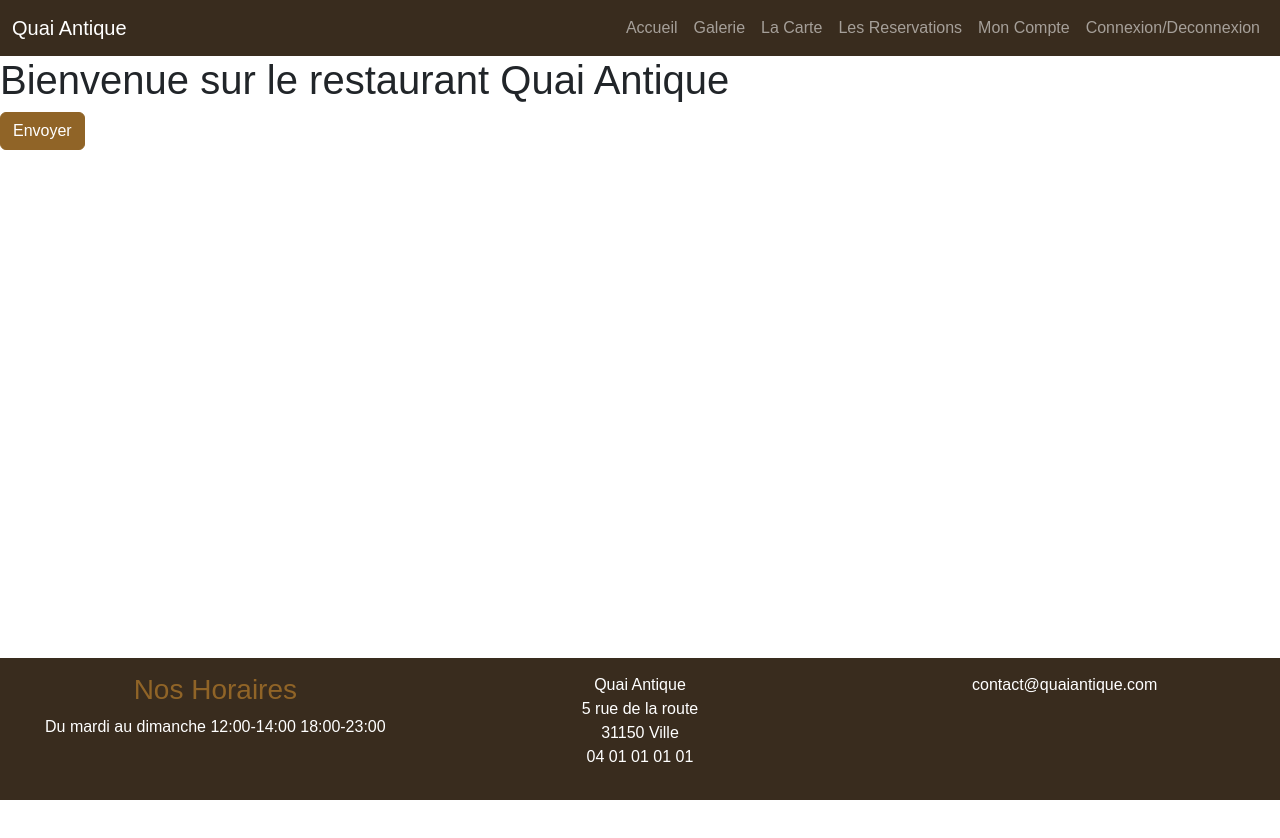
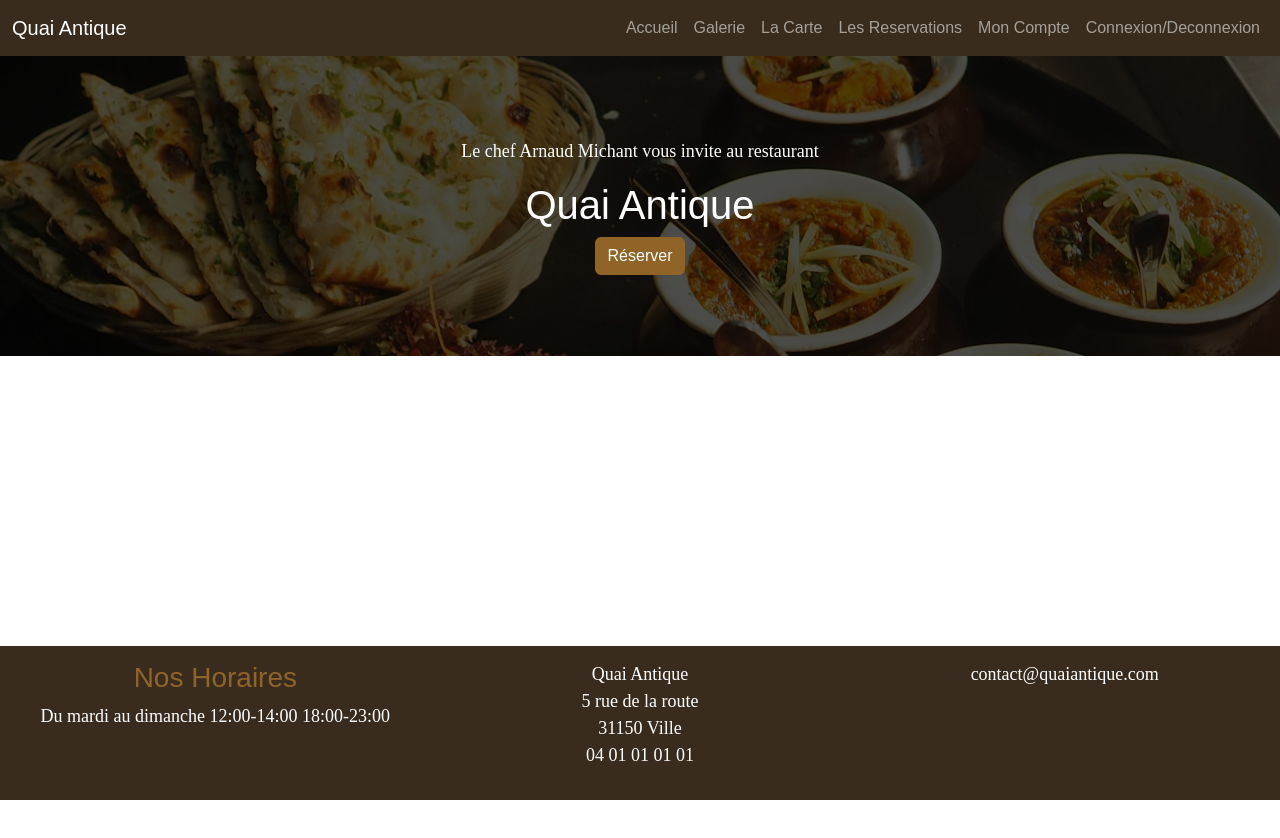
Before and after one commit to Emanuel-Simba-Developper/FilRouge, a website with bundled scripts: page index.html in a window 1280 px wide. Before the commit the page ends 800 px from the top, so only its background shows below. Built offline with nearby package versions, Linux system fonts and the light colour scheme; files whose address does not match are found by name.

Commit message:
Ajout des images

```diff
--- a/pages/home.html
+++ b/pages/home.html
@@ -1,3 +1,8 @@
 
-<h1>Bienvenue sur le restaurant Quai Antique</h1>
-<button class="btn btn-primary">Envoyer</button>
+<div class="hero-scene text-center text-white">
+    <div class="hero-scene-content">
+        <p>Le chef Arnaud Michant vous invite au restaurant</p>
+        <h1>Quai Antique</h1>
+        <button class="btn btn-primary">Réserver</button>
+    </div>
+</div>
--- a/scss/main.scss
+++ b/scss/main.scss
@@ -1,7 +1,7 @@
 @import url("/node_modules/bootstrap-icons/font/bootstrap-icons.css");
 @import "custom";
 
- main{
+ html{
   position: relative;
   min-height: 100%;
   margin-bottom: 250px;
@@ -13,3 +13,35 @@ footer.footer{
   bottom: 0;
   width: 100%;
 }
+p{
+    font-family: $font-family-serif;
+    font-size: 18px;
+}
+
+.hero-scene{
+  position: relative;
+  &::before{
+      content:"";
+      position: absolute;
+      top:0;
+      left:0;
+      width:100%;
+      height:100%;
+      background-image: url(../images/page-initiale.jpg);
+      background-size: cover;
+      filter: brightness(0.3);
+  }
+
+  *{
+      //Positionner les éléments devant le ::before
+      position:relative;
+  }
+
+  .hero-scene-content{
+      height: 300px;
+      display: flex;
+      flex-direction: column;
+      align-items: center;
+      justify-content: center;
+  }
+}
```
Also changed, not shown: images/only-vin.jpg (added), images/page-initiale.jpg (added), images/pexels-cottonbro-3338500.jpg (added), scss/main.css, 3 other files.
